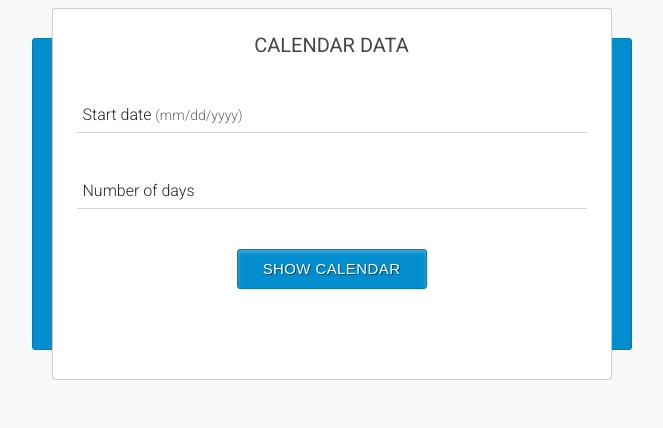
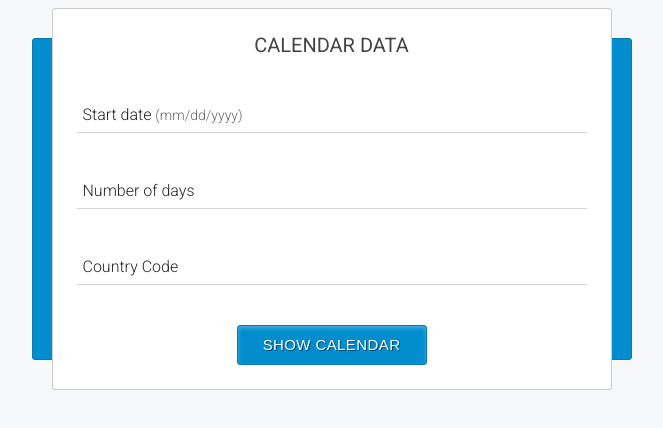
Before and after one commit to nicotrejos/nicotrejos.github.io, a plain HTML site: page index.html in a window 1280 px wide. Shown: the part 112-540 px from the top of the page, without its empty margins (308-971 px from the left). Drawn offline with Linux system fonts and the light colour scheme.

Commit message:
tasks 5 and 6 : add input and validate accept only 2 chars

```diff
--- a/index.html
+++ b/index.html
@@ -42,6 +42,11 @@
 								<label for="dateLength">Number of days</label>
 							</p>
 
+							<p class="form-block">
+								<input type="text" name="countryCode" id="countryCode" data-validation="required countryCode">
+								<label for="countryCode">Country Code</label>
+							</p>
+
 							<button type="submit" class="btn-blue">Show Calendar</button>
 						</form>
 					</div>
--- a/js/main.js
+++ b/js/main.js
@@ -22,6 +22,9 @@ const validations = {
 	},
 	daysLength: function(value) {
 		return value.match(/^([1-9][0-9]{0,2})$/);
+	},
+	countryCode: (value) => {
+		return (value.length == 2);
 	}
 };
 
@@ -29,7 +32,8 @@ const validations = {
 var messages = {
 	required: 'Required field',
 	dateFormat: 'Invalid date format. Please use mm/dd/yyyy',
-	daysLength: 'Use only numeric chacters between 1 and 999.'
+	daysLength: 'Use only numeric chacters between 1 and 999.',
+	countryCode: "Country code input to accept only 2 letter"
 }
 
 
```
